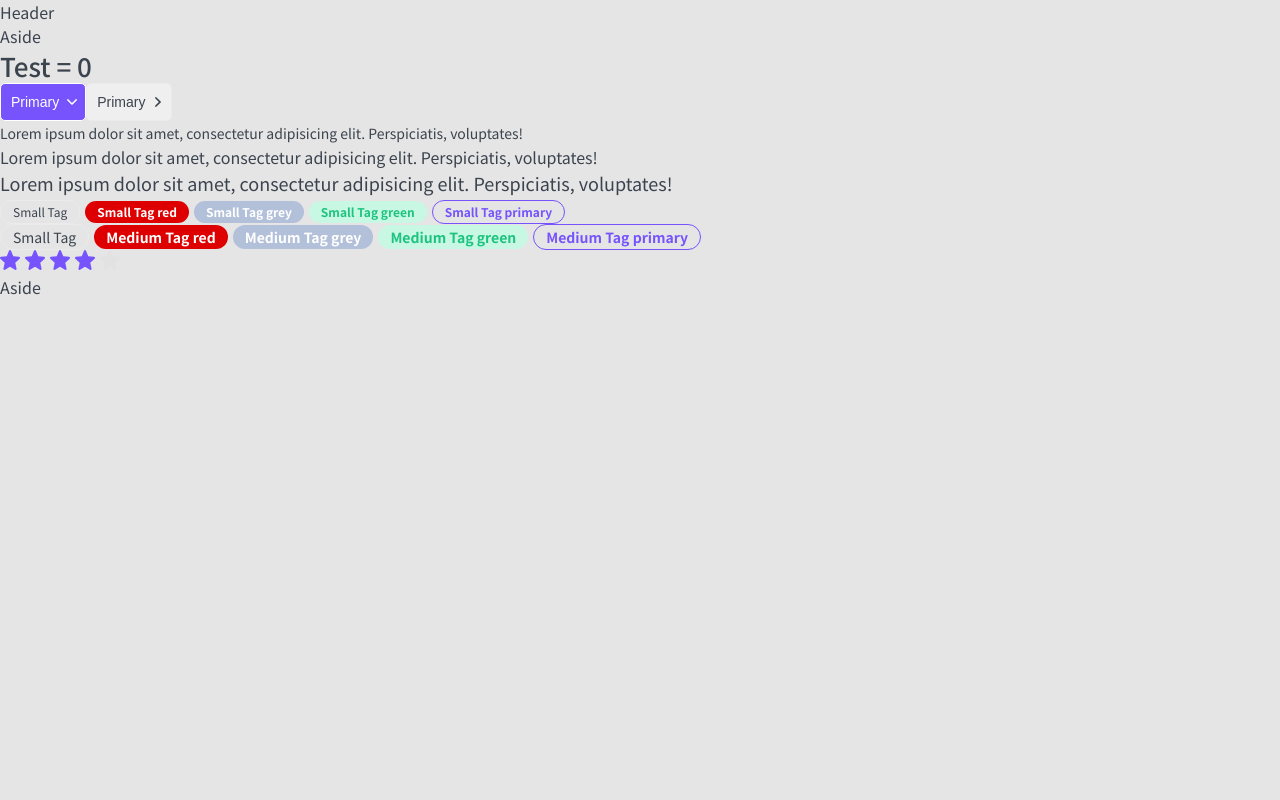
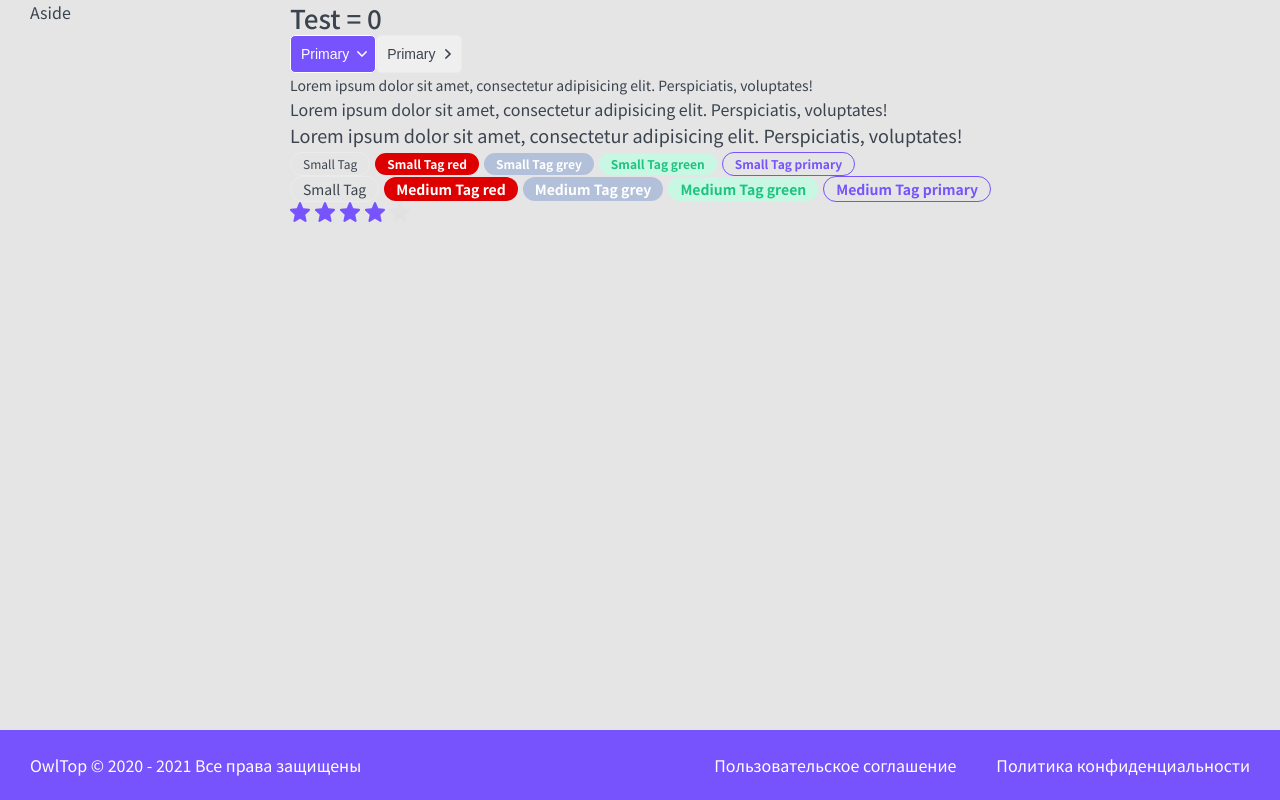
Before and after one commit to grok88/Next, a Next.js app: page / in a window 1280 px wide. Built offline with nearby package versions, Linux system fonts and the light colour scheme.

Commit message:
Add grid layout &&grid footer

```diff
--- /dev/null
+++ b/LearnGrid/LearnGrid.module.css
@@ -0,0 +1,71 @@
+.container {
+    /*display: grid;*/
+    /*gap: 10px;*/
+    /*!*grid-template-columns: repeat(3, 1fr);*!*/
+    /*grid-template-columns: [startline] 1fr [middle] 1fr 1fr [endline];*/
+    /*grid-auto-rows: 100px;*/
+    /*!*grid-auto-flow: dense;*!*/
+
+
+    display: grid;
+    gap: 10px;
+    /*grid-template-columns: 1fr 1fr 1fr;*/
+    /*grid-template-rows: 100px calc(100vh - 200px) 100px;*/
+
+    grid-template-areas:
+        "header header header"
+        "sidebar body body"
+        "footer footer footer";
+}
+
+.container > div {
+    font-weight: bold;
+    font-size: 20px;
+    color: white;
+    border: 2px solid #FE7A71;
+    display: flex;
+    align-items: center;
+    justify-content: center;
+}
+
+.c1 {
+    /*grid-column: 1/-1;*/
+    /*grid-column: 1/4;*/
+    /*grid-column: middle/ endline;*/
+}
+
+.header{
+    /*grid-area: 1/1/3/4;*/
+
+
+    grid-area: header;
+}
+.sidebar{
+    grid-area: sidebar;
+}
+.body{
+    grid-area: body;
+}
+.footer{
+    grid-area: footer;
+}
+
+@media (max-width: 600px){
+    .container {
+        display: grid;
+        gap: 10px;
+        grid-template-columns: 1fr;
+        grid-template-areas:
+                'header'
+                'sidebar'
+                'body'
+                'footer';
+
+
+        /*grid-template-areas:*/
+        /*"header header header"*/
+        /*"sidebar sidebar sidebar"*/
+        /*"body body body"*/
+        /*"footer footer footer";*/
+    }
+}
--- a/layout/Footer/Footer.module.css
+++ b/layout/Footer/Footer.module.css
@@ -0,0 +1,22 @@
+.footer {
+    background-color: var(--primary);
+    color: var(--white);
+    padding: 25px 30px;
+
+    font-size: 16px;
+    line-height: 20px;
+    display: grid;
+    gap: 10px 40px;
+    grid-template-columns: 1fr auto auto;
+}
+
+.footer a:hover {
+    color: var(--gray-ligth);
+}
+
+@media (max-width: 765px) {
+    .footer {
+        grid-template-columns:1fr;
+        text-align: center;
+    }
+}
--- a/layout/Footer/Footer.tsx
+++ b/layout/Footer/Footer.tsx
@@ -1,13 +1,18 @@
-import React, {DetailedHTMLProps, HTMLAttributes, ReactNode} from 'react';
+import React, {DetailedHTMLProps, HTMLAttributes} from 'react';
 import styles from './Footer.module.css';
 import cn from 'classnames';
+import {format} from 'date-fns'
 
 export interface FooterPropsType extends DetailedHTMLProps<HTMLAttributes<HTMLDivElement>, HTMLDivElement> {
-
+    className?: string
 }
 
-export const Footer: React.FC<FooterPropsType> = ({...props}): React.ReactElement => {
-    return <div {...props}>
-        Aside
-    </div>;
+export const Footer: React.FC<FooterPropsType> = ({className, ...props}): React.ReactElement => {
+    return <footer className={cn(className, styles.footer)}{...props}>
+        <div>
+            OwlTop © 2020 - {format(new Date(), 'yyyy')} Все права защищены
+        </div>
+        <a href={'#'} target={'_blank'}>Пользовательское соглашение</a>
+        <a href={'#'} target={'_blank'}>Политика конфиденциальности</a>
+    </footer>;
 };
--- a/layout/Layout.module.css
+++ b/layout/Layout.module.css
@@ -0,0 +1,42 @@
+.wrapper{
+    display: grid;
+    gap:0 30px;
+    grid-template-columns: auto 230px minmax(320px, 1200px) auto;
+    grid-template-rows: auto 1fr auto;
+    grid-template-areas:
+        ". header header ."
+        ". aside body ."
+        "footer footer footer footer";
+    min-height: 100vh;
+}
+
+.header {
+    grid-area: header;
+    display: none;
+}
+.aside {
+    grid-area: aside;
+}
+.body {
+    grid-area: body;
+}
+.footer {
+    grid-area: footer;
+}
+
+@media (max-width: 765px){
+    .wrapper{
+        grid-template-columns:minmax(320px, 1fr);
+        grid-template-areas:
+        "header"
+        "body"
+        "footer";
+    }
+    .aside {
+      display: none;
+    }
+    .header {
+        display: block;
+    }
+
+}
--- a/layout/Layout.tsx
+++ b/layout/Layout.tsx
@@ -10,16 +10,14 @@ export interface LayoutPropsType {
 }
 
 const Layout: React.FC<LayoutPropsType> = ({children}): JSX.Element => {
-    return <>
-        <Header/>
-        <div>
-            <Aside/>
-            <div>
-                {children}
-            </div>
+    return <div className={styles.wrapper}>
+        <Header className={styles.header}/>
+        <Aside className={styles.aside}/>
+        <div className={styles.body}>
+            {children}
         </div>
-        <Footer/>
-    </>;
+        <Footer className={styles.footer}/>
+    </div>;
 };
 
 
--- a/package.json
+++ b/package.json
@@ -11,6 +11,7 @@
         "stylelint": "stylelint \"**/*.css\" --fix"
     },
     "dependencies": {
+        "date-fns": "^2.24.0",
         "next": "11.1.0",
         "react": "17.0.2",
         "react-dom": "17.0.2"
--- a/pages/index.tsx
+++ b/pages/index.tsx
@@ -5,6 +5,7 @@ import {P} from '../components/P/P';
 import {Tag} from '../components/Tag/Tag';
 import {Rating} from '../components/Rating/Rating';
 import {withLayout} from '../layout/Layout';
+import {LearnGrid} from '../LearnGrid/LearnGrid';
 
 function Home(): JSX.Element {
     const [counter, setCounter] = useState<number>(0);
@@ -12,6 +13,7 @@ function Home(): JSX.Element {
 
     return (
         <>
+            {/*<LearnGrid/>*/}
             <Htag tag={'h3'}>Test = {counter}</Htag>
             <Button view={'primary'} arrow={'down'} onClick={() => setCounter(x => x + 1)}>Primary</Button>
             <Button view={'ghost'} arrow={'right'}>Primary</Button>
```
Also changed, not shown: LearnGrid/LearnGrid.tsx (added, +24 -0 lines), 1 other file (tests, documents, lock files or other folders).
